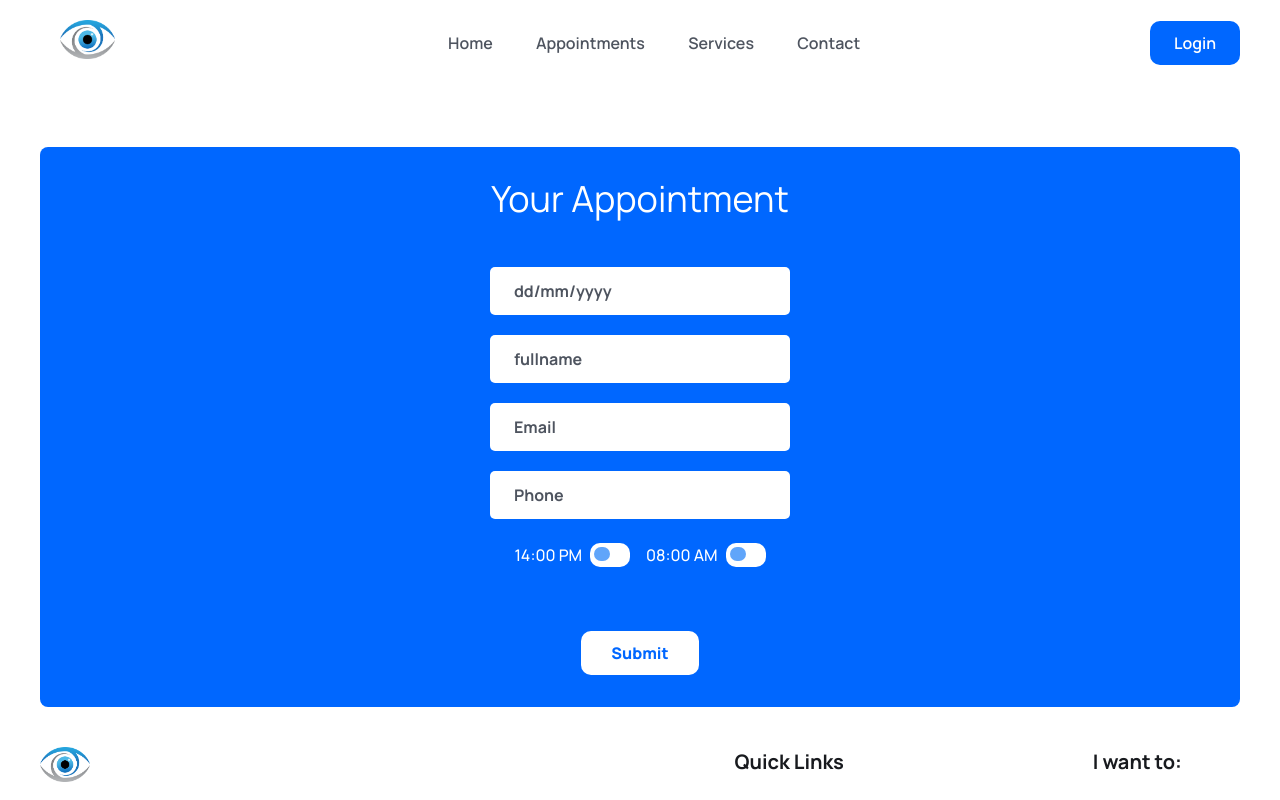
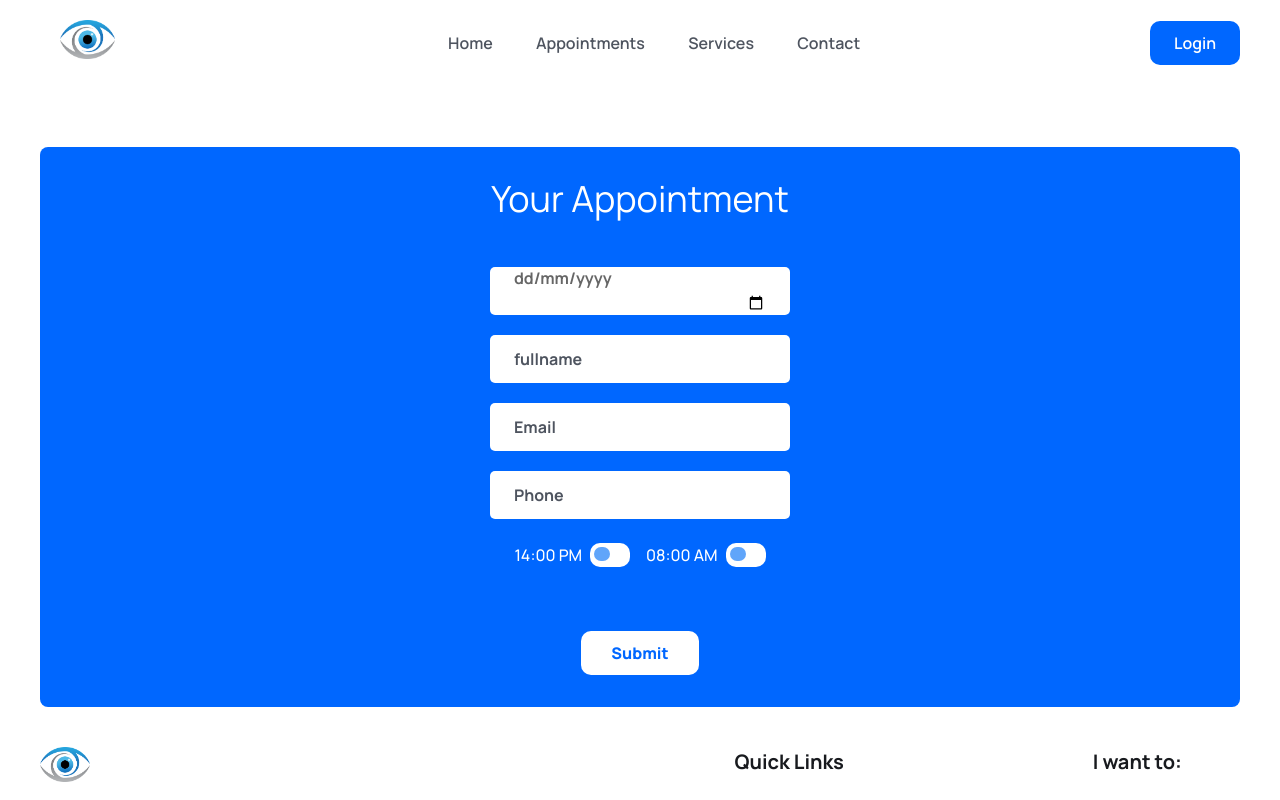
Before and after one commit to githubusefull/optician, a React (Vite) app in the folder front/: page /appointment in a window 1280 px wide. Shown: the top 800 px of the page. Built offline with nearby package versions, Linux system fonts and the light colour scheme; a web font is replaced by a local one.

Commit message:
date problem fixed

```diff
--- a/front/src/App.css
+++ b/front/src/App.css
@@ -88,6 +88,18 @@ body {
      padding: 2px 4px;
   }
 }
-.dateinput {
-
+input[type="date"]::before {
+	color: #666666;
+	content: attr(placeholder);
 }
+input[type="date"] {
+	color: #ffffff;
+}
+input[type="date"]:focus,
+input[type="date"]:valid {
+	color: #666666;
+}
+input[type="date"]:focus::before,
+input[type="date"]:valid::before {
+	content: "" !important;
+}
--- a/front/src/pages/Services.jsx
+++ b/front/src/pages/Services.jsx
@@ -72,10 +72,8 @@ const Services = () => {
             placeholder='dd/mm/yyyy'
             name="date"
             onChange={(e) => setDate(e.target.value)}
-            type="text"
-            onFocus="(this.type='date')"
-            onBlur="(this.type='text')"
-            id="date"
+            type="date"
+            required
            className={'textbox-n  p-6 w-[300px] h-[22px] placeholder:text-textColor  rounded-[5px] font-[700]'}
             />
          </div>
```
